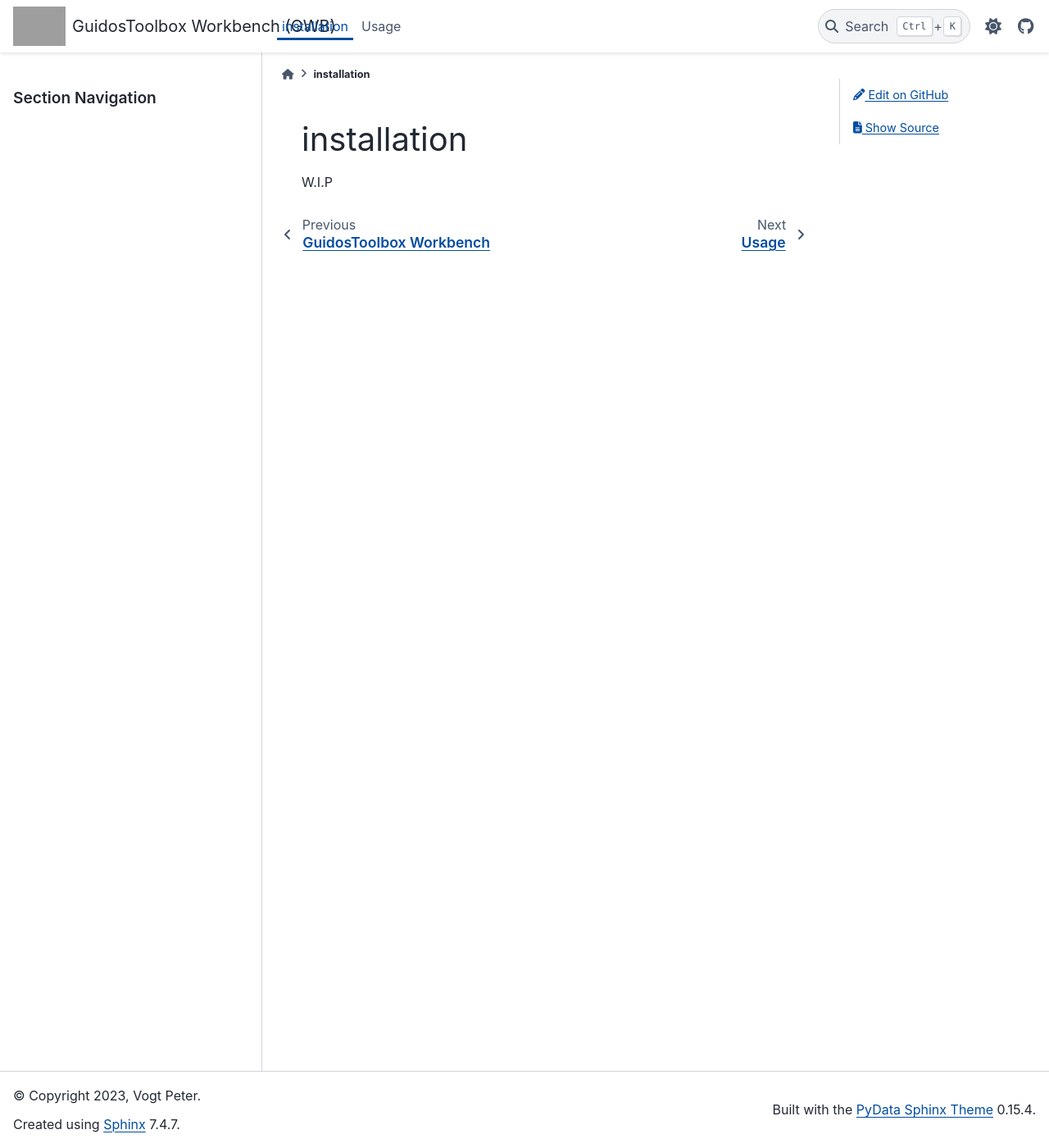
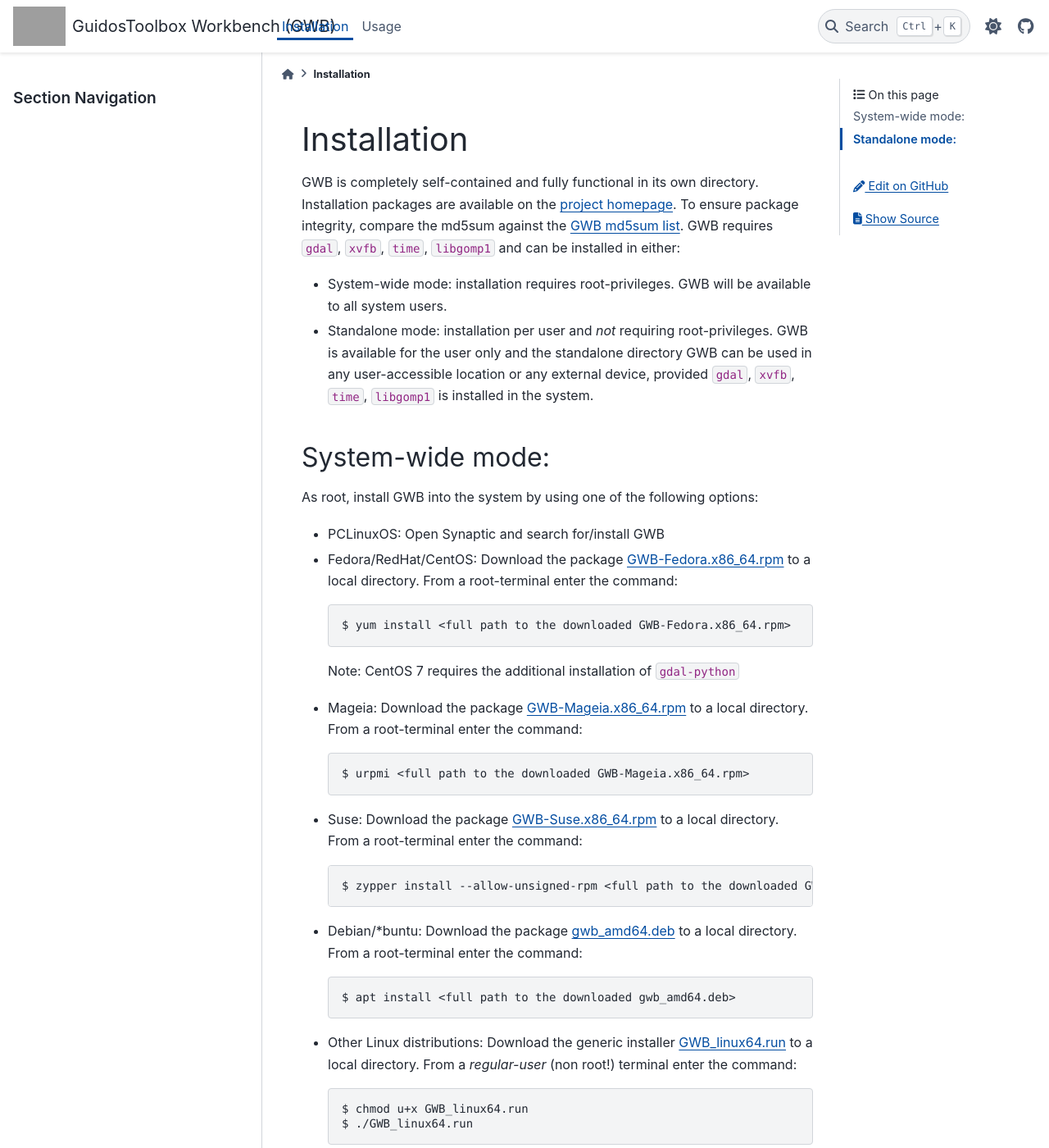
Before and after one commit to ec-jrc/GWB, a Sphinx documentation site: the page built from docs/installation.rst, in a window 1280 px wide and 1400 px high. Shown: the whole window at 82% size. Built offline with Sphinx 7.4.7 and the PyData theme 0.15.4, drawn with Linux system fonts in a browser that asks for light colours; some of the changed text lies outside the part shown; grey boxes are pictures that could not be loaded.

Commit message:
first doc update
updated index page and installation page

```diff
--- a/docs/conf.py
+++ b/docs/conf.py
@@ -7,9 +7,9 @@
 # -- Project information -----------------------------------------------------
 
 project = "GWB"
-copyright = "2023, Vogt Peter"
+copyright = "European Union, 2023, Peter Vogt"
 author = "Vogt Peter"
-release = "1.9.0"
+release = "1.9.1"
 
 # -- General configuration ---------------------------------------------------
 
--- a/docs/installation.rst
+++ b/docs/installation.rst
@@ -1,4 +1,89 @@
-installation
+Installation
 ============
 
-W.I.P
+GWB is completely self-contained and fully functional in its own directory.
+Installation packages are available on the `project homepage <https://forest.jrc.ec.europa.eu/en/activities/lpa/gwb/>`_.
+To ensure package integrity, compare the md5sum against the `GWB md5sum list <https://ies-ows.jrc.ec.europa.eu/gtb/GWB/GWB_md5sums.txt>`_.
+GWB requires :code:`gdal`, :code:`xvfb`, :code:`time`, :code:`libgomp1` and can be installed in either:
+
+* System-wide mode: installation requires root-privileges. GWB will be available to all system users.
+* Standalone mode: installation per user and *not* requiring root-privileges. GWB is available for the user only and the standalone directory GWB
+  can be used in any user-accessible location or any external device, provided :code:`gdal`, :code:`xvfb`, :code:`time`, :code:`libgomp1` is installed in the system.
+
+
+System-wide mode:
+-----------------
+
+As root, install GWB into the system by using one of the following options:
+
+* PCLinuxOS: Open Synaptic and search for/install GWB
+* Fedora/RedHat/CentOS: Download the package `GWB-Fedora.x86_64.rpm <https://ies-ows.jrc.ec.europa.eu/gtb/GWB/GWB-Fedora.x86_64.rpm>`_ to a local directory.
+  From a root-terminal enter the command:
+
+  .. code-block:: console
+
+    $ yum install <full path to the downloaded GWB-Fedora.x86_64.rpm>
+
+  Note: CentOS 7 requires the additional installation of :code:`gdal-python`
+
+* Mageia: Download the package `GWB-Mageia.x86_64.rpm <https://ies-ows.jrc.ec.europa.eu/gtb/GWB/GWB-Mageia.x86_64.rpm>`_ to a local directory.
+  From a root-terminal enter the command:
+
+  .. code-block:: console
+
+    $ urpmi <full path to the downloaded GWB-Mageia.x86_64.rpm>
+
+* Suse: Download the package `GWB-Suse.x86_64.rpm <https://ies-ows.jrc.ec.europa.eu/gtb/GWB/GWB-Suse.x86_64.rpm>`_ to a local directory.
+  From a root-terminal enter the command:
+
+  .. code-block:: console
+
+    $ zypper install --allow-unsigned-rpm <full path to the downloaded GWB-Suse.x86_64.rpm>
+
+* Debian/\*buntu: Download the package `gwb_amd64.deb <https://ies-ows.jrc.ec.europa.eu/gtb/GWB/gwb_amd64.deb>`_ to a local directory.
+  From a root-terminal enter the command:
+
+  .. code-block:: console
+
+    $ apt install <full path to the downloaded gwb_amd64.deb>
+
+* Other Linux distributions: Download the generic installer `GWB_linux64.run <https://ies-ows.jrc.ec.europa.eu/gtb/GWB/GWB_linux64.run>`_ to a local directory.
+  From a *regular-user* (non root!) terminal enter the command:
+
+  .. code-block:: console
+
+    $ chmod u+x GWB_linux64.run
+    $ ./GWB_linux64.run
+
+  and follow the instructions. The installer creates the new directory GWB<version> providing the standalone directory GWB and system installation scripts.
+  From a root-terminal in this new directory GWB<version> enter the command:
+
+  .. code-block:: console
+
+    $ ./installGWB.sh
+
+  The script will copy the standalone directory GWB under :code:`/opt/` and setup symlinks to each GWB-module in :code:`/usr/bin/`.
+
+Uninstall GWB: if GWB was installed via the rpm/deb-package, then use your package manager. If GWB was installed via the generic installer, open a root-terminal
+in the directory GWB<version> and enter the command:
+
+.. code-block:: console
+
+  $ ./uninstallGWB.sh
+
+
+
+Standalone mode:
+----------------
+
+Form a *regular-user* (non-root!) account:
+
+* Download the generic installer `GWB_linux64.run <https://ies-ows.jrc.ec.europa.eu/gtb/GWB/GWB_linux64.run>`_ to your :code:`$HOME` account
+* Open a terminal, make the installer executable, and run it using the command:
+
+  .. code-block:: console
+
+    $ chmod u+x GWB_linux64.run
+    $ ./GWB_linux64.run
+
+A local copy of GWB is now installed in  :code:`$HOME/GWB<version>/GWB/`. To uninstall, simply delete the directory :code:`$HOME/GWB<version>`.
```
Also changed, not shown: docs/index.rst (+6 -2 lines), docs/usage/index.rst (+117 -86 lines), 1 other file.
